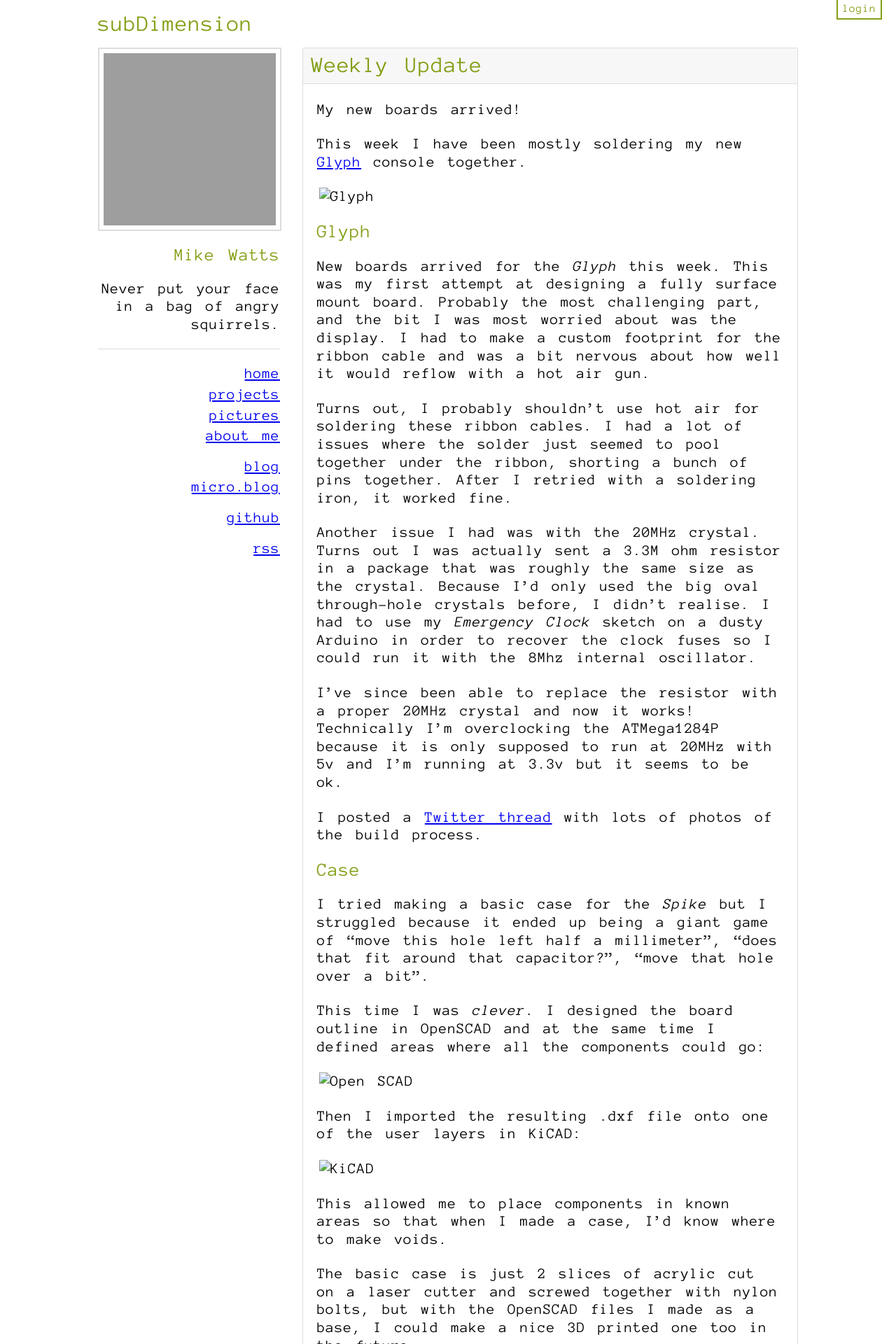
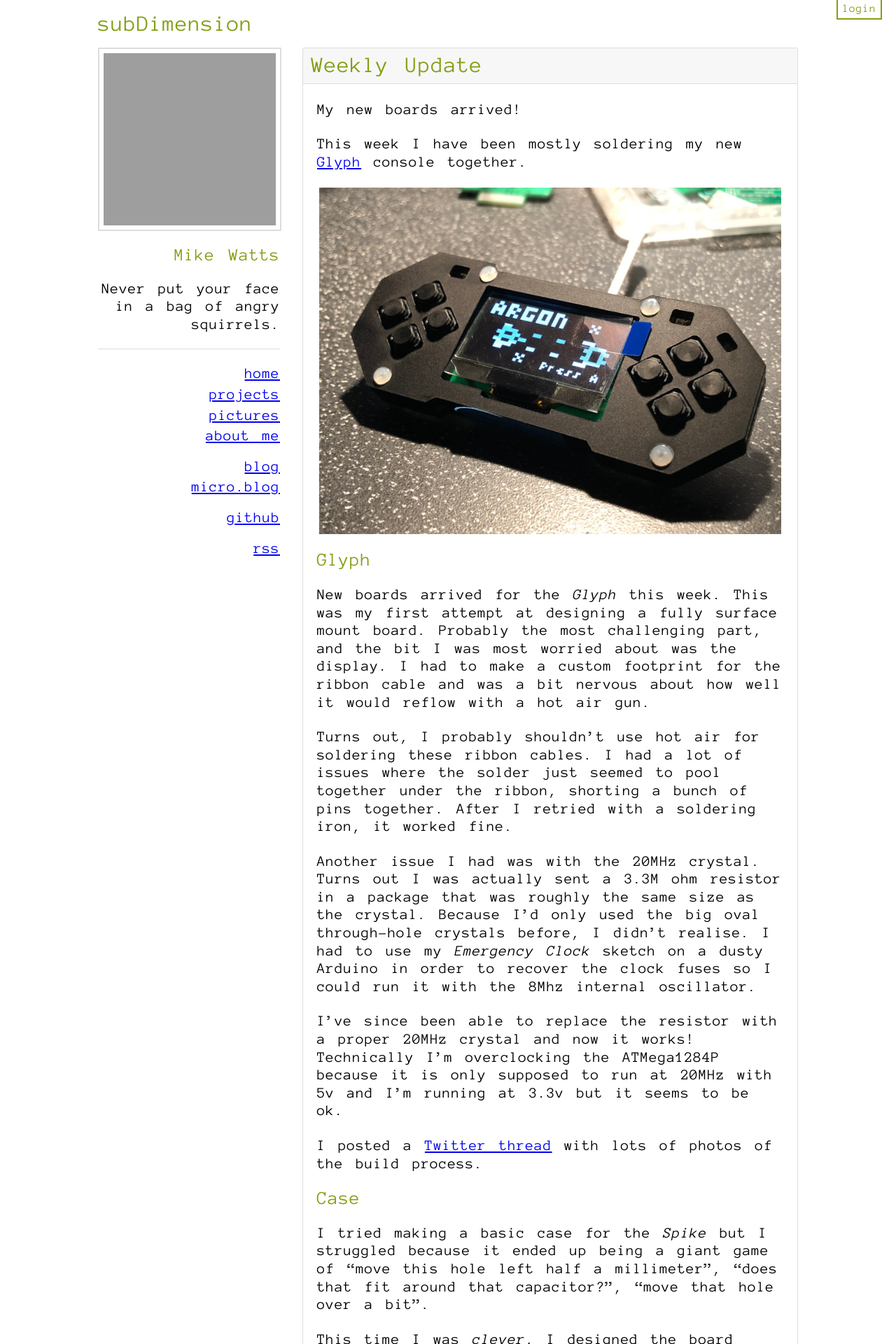
Before and after one commit to MalphasWats/MalphasWats.github.io, a Jekyll site: the page built from _posts/2019-03-29-Weekly-Update-Glyph.markdown, in a window 1280 px wide. Shown: the top 1920 px of the page at 70% size. Built offline with Jekyll 4.4.1, drawn with Linux system fonts in a browser that asks for light colours; grey boxes are pictures that could not be loaded.

Commit message:
copypasta

```diff
--- a/_posts/2019-03-29-Weekly-Update-Glyph.markdown
+++ b/_posts/2019-03-29-Weekly-Update-Glyph.markdown
@@ -57,8 +57,8 @@ I want to make a better case that encloses the battery a bit better too.
 
 
 [GLYPH]: https://github.com/MalphasWats/Glyph
-[GLYPHIMG]: http://www.subdimension.co.uk/files/2019-03-28-Weekly-Update-Glyph/glyph.jpeg
-[OPENSCAD]: http://www.subdimension.co.uk/files/2019-03-28-Weekly-Update-Glyph/openscad.png
-[KICAD]: http://www.subdimension.co.uk/files/2019-03-28-Weekly-Update-Glyph/kicad.png
+[GLYPHIMG]: http://www.subdimension.co.uk/files/2019-03-29-Weekly-Update-Glyph/glyph.jpeg
+[OPENSCAD]: http://www.subdimension.co.uk/files/2019-03-29-Weekly-Update-Glyph/openscad.png
+[KICAD]: http://www.subdimension.co.uk/files/2019-03-29-Weekly-Update-Glyph/kicad.png
 [ARGON]: https://github.com/MalphasWats/Argon
 [TWIT]: https://twitter.com/MalphasWats/status/1109187979317334016
```
